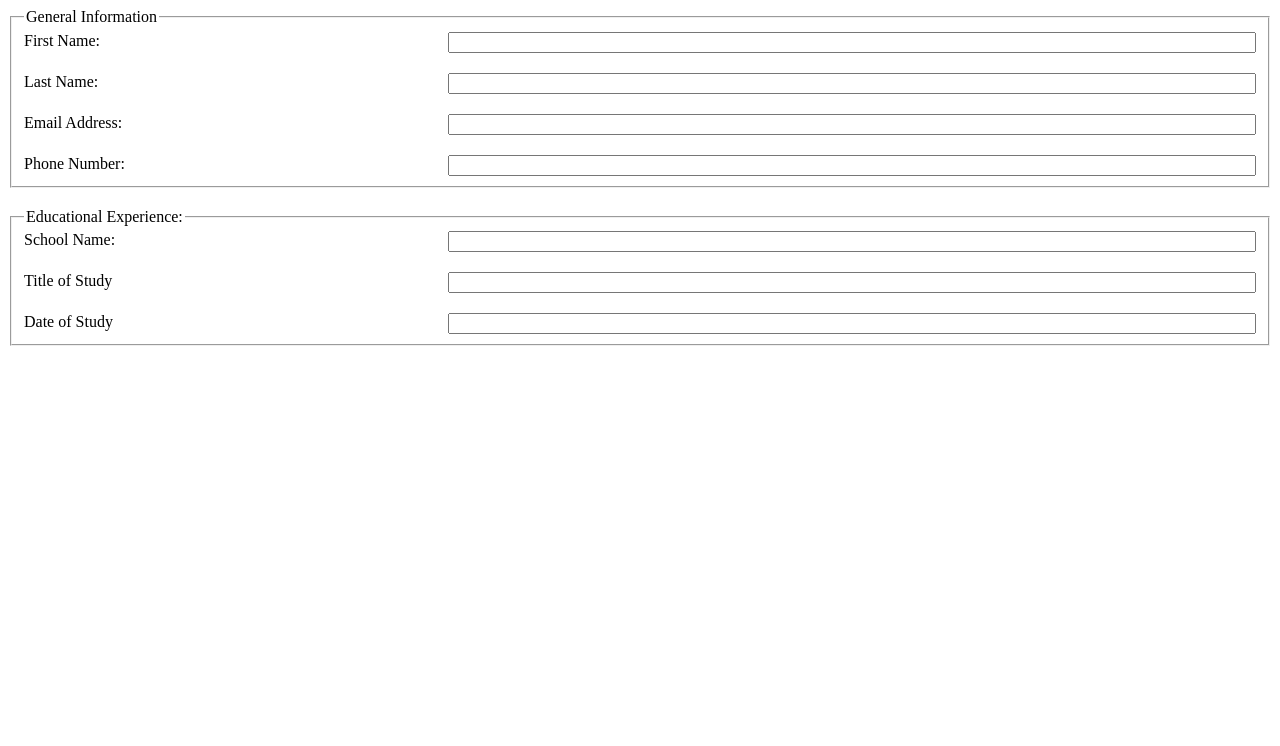
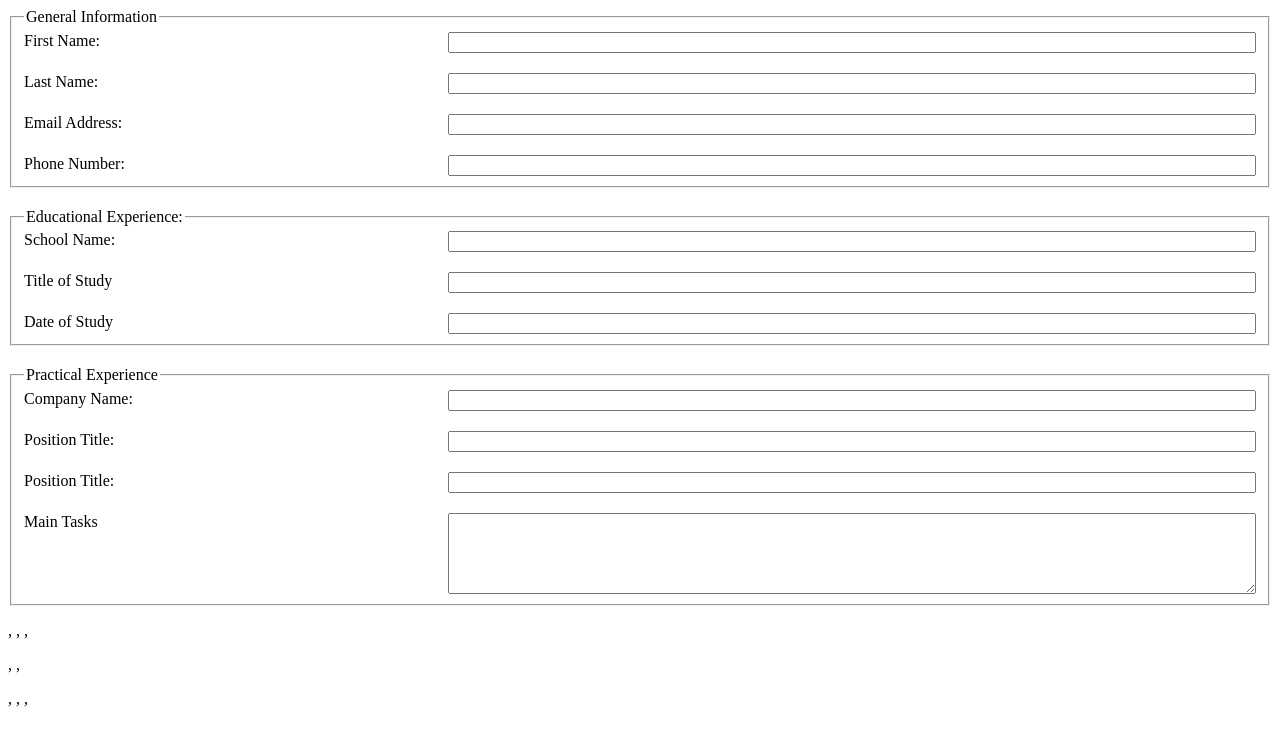
Before and after one commit to justEstif/project-cv-application, a React (Create React App) app: page / in a window 1280 px wide. Shown: the top 746 px of the page. Built offline with nearby package versions, Linux system fonts and the light colour scheme.

Commit message:
completed basic form using components

```diff
--- a/src/App.js
+++ b/src/App.js
@@ -1,6 +1,6 @@
 import React, { Component } from "react";
 import Form from "./components/Form";
-// import Overview from "./components/Overview";
+import Overview from "./components/Overview";
 class App extends Component {
   constructor(props) {
     super(props);
@@ -34,8 +34,7 @@ class App extends Component {
     return (
       <div>
         <Form cvApp={this.state.cvApp} handleChange={this.handleChange} />
-        {/* <Overview cvApp={this.state.cvApp} handleChange={this.handleChange} /> */}
-        {/* <GeneralInformation cvApp={this.state.cvApp} handleChange={this.handleChange} /> */}
+        <Overview cvApp={this.state.cvApp} handleChange={this.handleChange} />
       </div>
     );
   }
--- a/src/components/Form.js
+++ b/src/components/Form.js
@@ -1,5 +1,7 @@
 import GeneralInformation from "./GeneralInformation";
 import EducationalExperience from "./EducationalExperience"
+import PracticalExperience from "./PracticalExperience"
+
 import React from "react";
 import "./FormStyle.css";
 export default class Form extends React.Component {
@@ -21,6 +23,10 @@ export default class Form extends React.Component {
           cvApp={this.props.cvApp}
           handleChange={this.props.handleChange}
         />
+        <PracticalExperience
+          cvApp={this.props.cvApp}
+          handleChange={this.props.handleChange}
+        />
       </form>
     );
   }
--- a/src/components/Overview.js
+++ b/src/components/Overview.js
@@ -13,7 +13,7 @@ export default class Overview extends React.Component {
     const {
       firstName,
       lastName,
-      userEmail,
+      email,
       phone,
       schoolName,
       titleOfStudy,
@@ -26,15 +26,8 @@ export default class Overview extends React.Component {
 
     return (
       <div>
-        <fieldset>
-          <input
-            value={this.props.cvApp.phone}
-            id="phone"
-            onChange={this.handleChange}
-          />
-        </fieldset>
         <p>
-          {firstName}, {lastName}, {userEmail}, {phone}
+          {firstName}, {lastName}, {email}, {phone}
         </p>
         <p>
           {schoolName}, {titleOfStudy}, {dateOfStudy}
--- /dev/null
+++ b/src/components/PracticalExperience.js
@@ -0,0 +1,55 @@
+import React from 'react'
+
+export default class PracticalExperience extends React.Component {
+  constructor(props) {
+    super(props);
+    this.handleChange = this.handleChange.bind(this);
+  }
+  handleChange(e) {
+    console.log(e.target.id);
+    console.log(e.target.value);
+    this.props.handleChange(e);
+  }
+  render() {
+    const { companyName, positionTitle, durationOfHire, mainTasks } =
+      this.props.cvApp;
+
+    return (
+      <fieldset className="fieldset">
+        <legend>Practical Experience</legend>
+
+        <label htmlFor="companyName">Company Name:</label>
+        <input
+          id="companyName"
+          type="text"
+          value={companyName}
+          onChange={this.handleChange}
+        />
+
+        <label htmlFor="positionTitle">Position Title:</label>
+        <input
+          id="positionTitle"
+          type="text"
+          value={positionTitle}
+          onChange={this.handleChange}
+        />
+
+        <label htmlFor="durationOfHire">Position Title:</label>
+        <input
+          id="durationOfHire"
+          type="text"
+          value={durationOfHire}
+          onChange={this.handleChange}
+        />
+        <label htmlFor="mainTasks">Main Tasks</label>
+        <textarea
+          id="mainTasks"
+          value={mainTasks}
+          rows="5"
+          cols="60"
+          onChange={this.handleChange}
+        />
+      </fieldset>
+    );
+  }
+}
```
